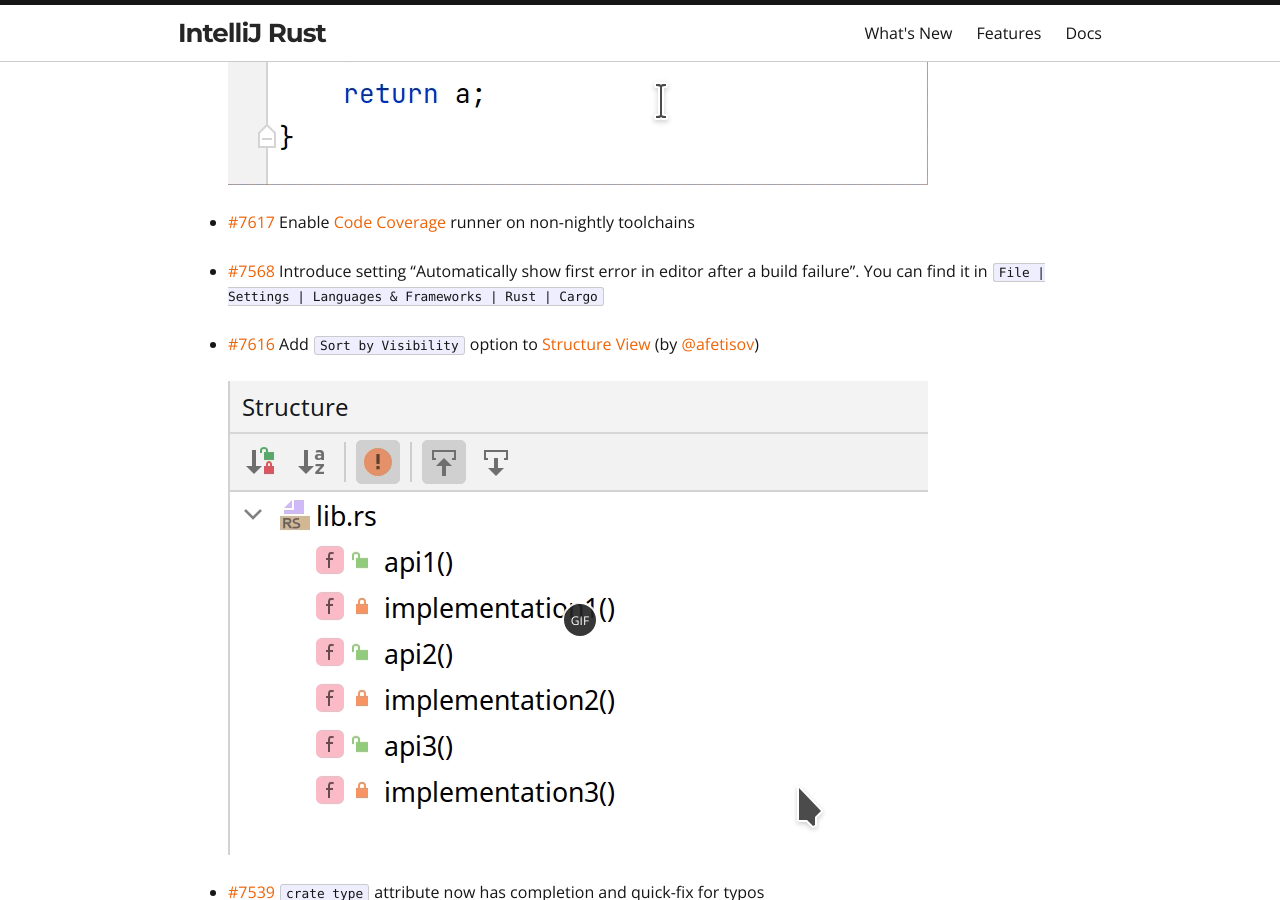
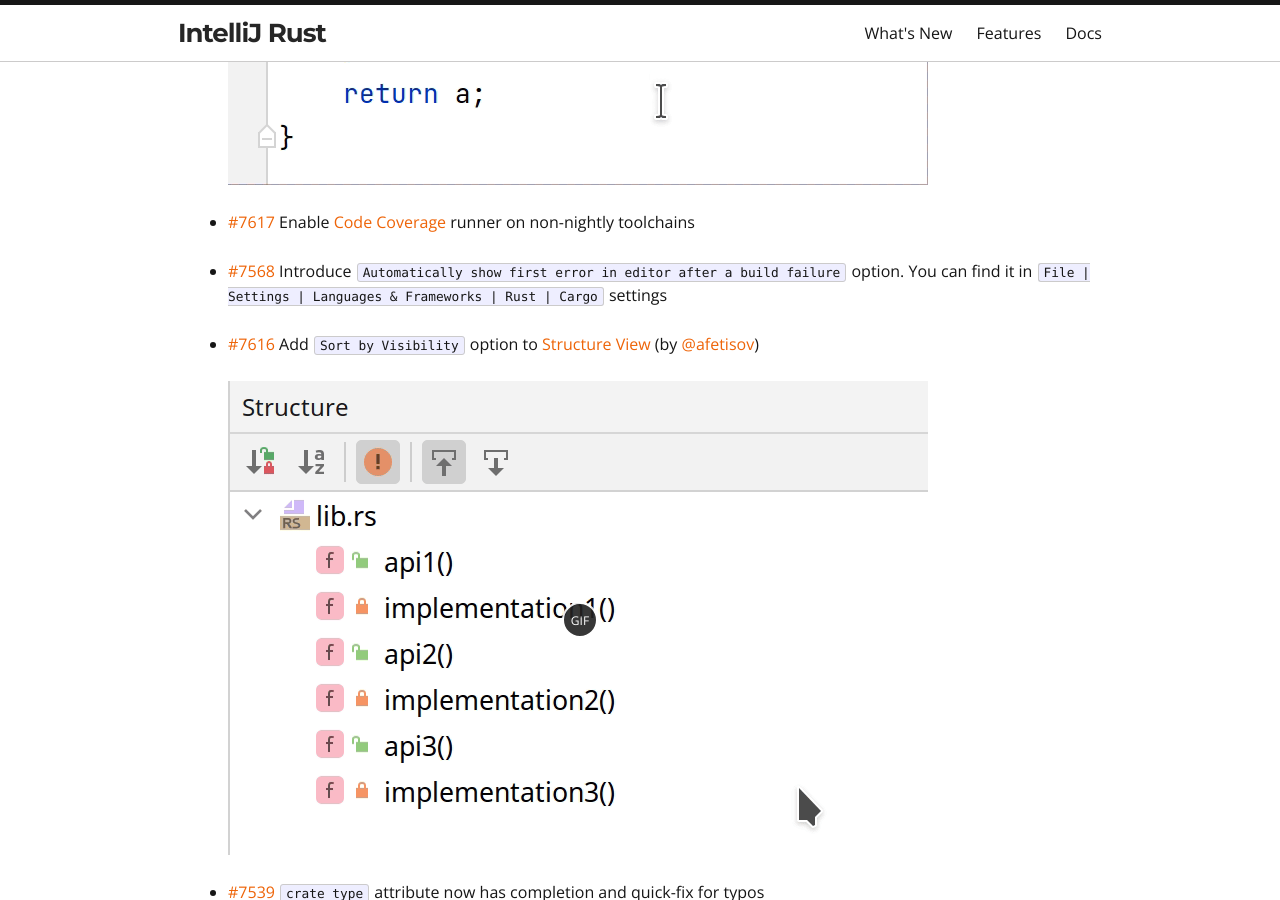
Before and after one commit to intellij-rust/intellij-rust.github.io, a Jekyll site: the page built from _posts/2021-08-16-changelog-153.markdown, in a window 1280 px wide and 900 px high, scrolled down 570 px. Built offline with Jekyll 4.4.1, drawn with Linux system fonts in a browser that asks for light colours; nearby versions of some CDN libraries; some web fonts are replaced.

Commit message:
Minor fixes

```diff
--- a/_posts/2021-08-16-changelog-153.markdown
+++ b/_posts/2021-08-16-changelog-153.markdown
@@ -15,8 +15,8 @@ date: 2021-08-16 10:00:00 +0300
 
 * [#7617] Enable [Code Coverage](https://plugins.jetbrains.com/plugin/8182-rust/docs/rust-code-coverage.html) runner on non-nightly toolchains
 
-* [#7568] Introduce setting "Automatically show first error in editor after a build failure".
-You can find it in `File | Settings | Languages & Frameworks | Rust | Cargo`
+* [#7568] Introduce `Automatically show first error in editor after a build failure` option.
+You can find it in `File | Settings | Languages & Frameworks | Rust | Cargo` settings
 
 * [#7616] Add `Sort by Visibility` option to [Structure View](https://www.jetbrains.com/help/idea/viewing-structure-of-a-source-file.html) (by [@afetisov])
 
```
